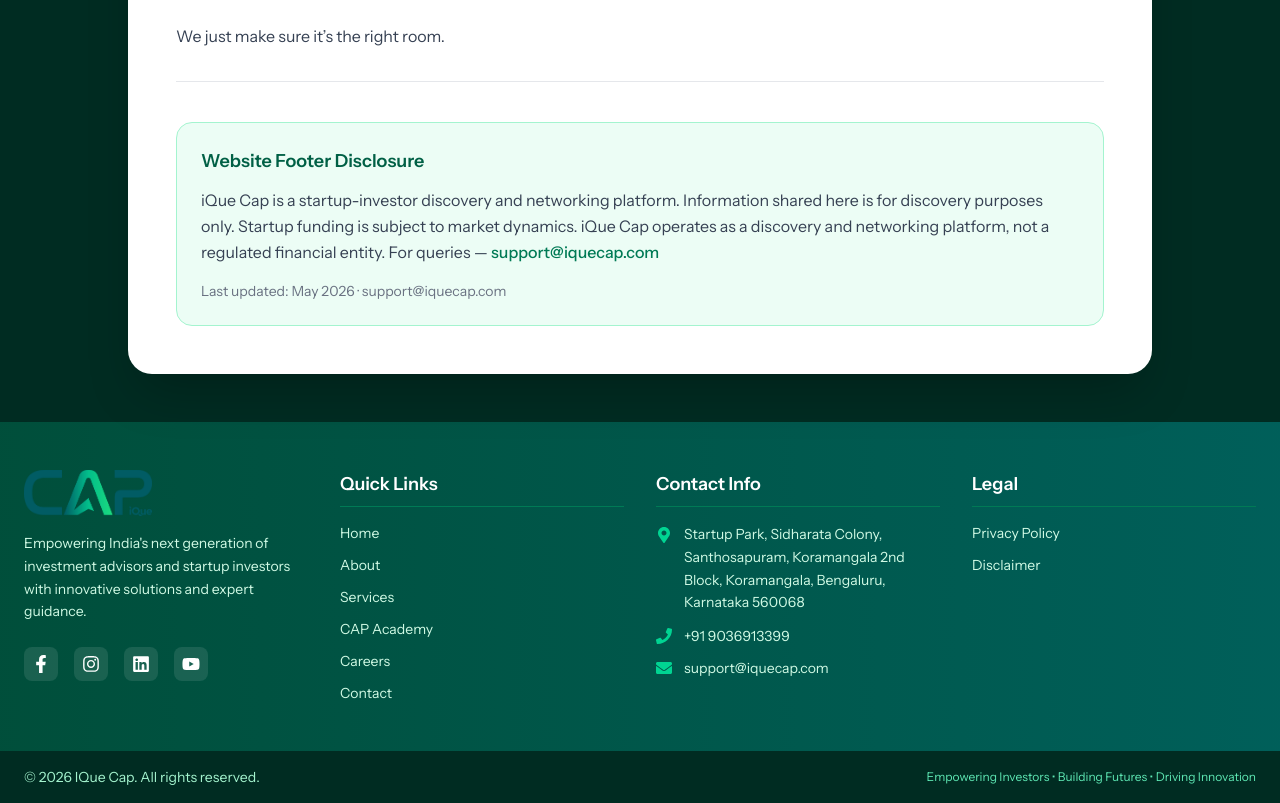
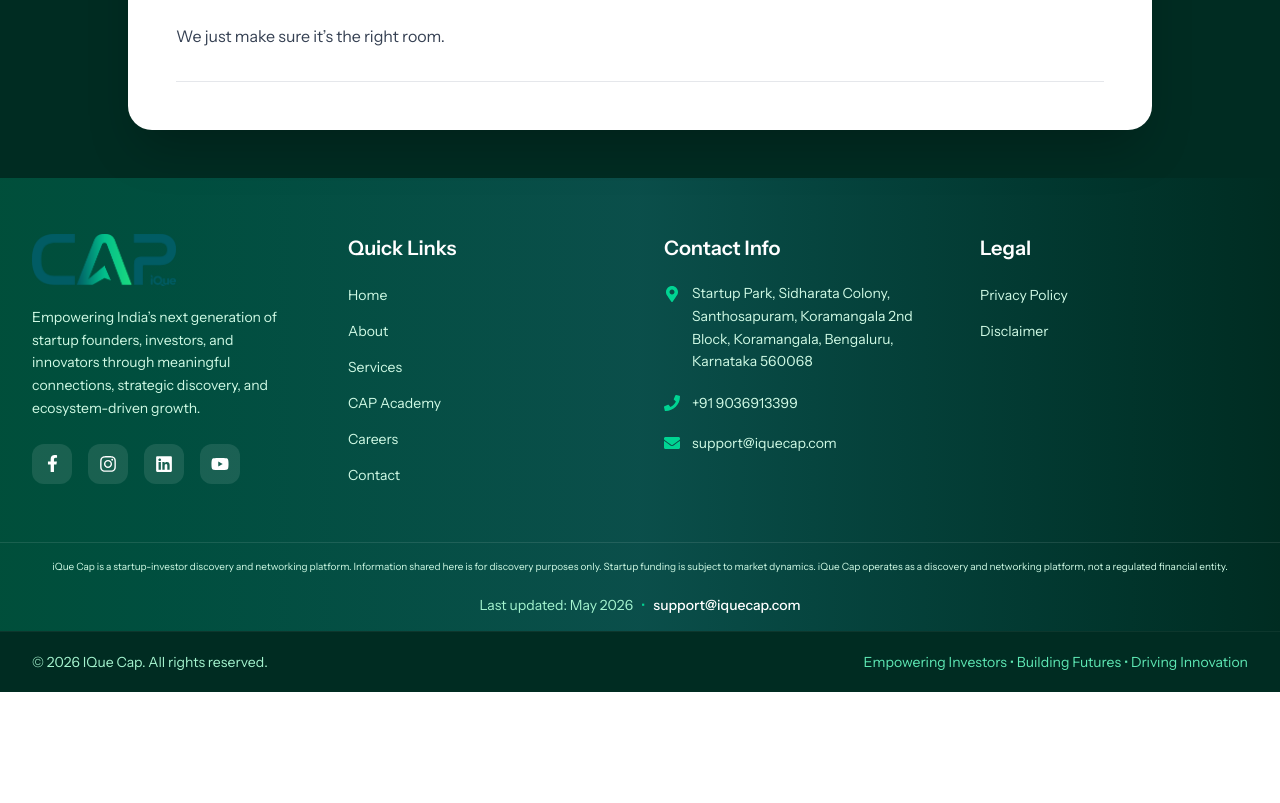
Before and after one commit to ASHIQANWARK/iquecap, a React (Vite) app: page /disclaimer in a window 1280 px wide. Shown: the part 1040-1843 px from the top of the page. After the commit the page ends 1732 px from the top, so only its background shows below. Built offline with nearby package versions, Linux system fonts and the light colour scheme.

Commit message:
initial commit

```diff
--- a/src/components/Footer.jsx
+++ b/src/components/Footer.jsx
@@ -1,4 +1,4 @@
-import React from 'react';
+import React from "react";
 import {
   FaFacebookF,
   FaInstagram,
@@ -6,13 +6,14 @@
   FaYoutube,
   FaMapMarkerAlt,
   FaPhone,
-  FaEnvelope
-} from 'react-icons/fa';
+  FaEnvelope,
+} from "react-icons/fa";
+
 import Logo from "../assets/images/iCAPL1.png";
-import { Link } from 'react-router-dom';
+import { Link } from "react-router-dom";
 
 const Footer = () => {
-  // Navigation links matching the navbar
+  // Navigation links
   const navLinks = [
     { name: "Home", path: "/" },
     { name: "About", path: "/about" },
@@ -23,70 +24,78 @@
   ];
 
   return (
-    <footer className="bg-gradient-to-r from-emerald-900 to-teal-800 text-white shadow-lg overflow-hidden">
-      <div className="max-w-7xl mx-auto px-4 md:px-6 py-12 grid grid-cols-1 md:grid-cols-4 gap-8">
+    <footer className="bg-gradient-to-r from-emerald-900 via-teal-900 to-emerald-950 text-white overflow-hidden">
 
-        {/* Column 1: Logo & Description */}
-        <div className="flex flex-col items-center md:items-start space-y-4">
+      {/* Main Footer */}
+      <div className="max-w-7xl mx-auto px-6 md:px-8 py-14">
+        <div className="grid grid-cols-1 sm:grid-cols-2 lg:grid-cols-4 gap-12">
+
+          {/* Column 1 */}
+          <div className="flex flex-col items-center lg:items-start text-center lg:text-left">
             <img
               src={Logo}
               alt="IQue Cap Logo"
-            className="w-32 h-auto object-contain"
+              className="w-36 h-auto object-contain mb-5"
             />
-          <p className="text-sm text-emerald-100 text-center md:text-left leading-relaxed">
-            Empowering India's next generation of investment advisors and startup investors with innovative solutions and expert guidance.
+
+            <p className="text-emerald-100 text-sm leading-relaxed max-w-sm">
+              Empowering India’s next generation of startup founders,
+              investors, and innovators through meaningful connections,
+              strategic discovery, and ecosystem-driven growth.
             </p>
 
-          {/* Social Media Icons */}
-          <div className="flex space-x-4 pt-2">
+            {/* Social Icons */}
+            <div className="flex items-center gap-4 mt-6">
               <a
                 href="https://www.facebook.com/profile.php?id=61576184956695"
                 target="_blank"
                 rel="noopener noreferrer"
-              className="bg-white/10 p-2 rounded-lg hover:bg-emerald-600 transition-all duration-300 hover:scale-110"
+                className="w-10 h-10 rounded-xl bg-white/10 flex items-center justify-center hover:bg-emerald-600 transition duration-300 hover:scale-110"
               >
-              <FaFacebookF size={18} className="text-white" />
+                <FaFacebookF size={17} />
               </a>
 
               <a
                 href="https://www.instagram.com/ique.cap?igsh=b212OWl4eTZvMWt1"
                 target="_blank"
                 rel="noopener noreferrer"
-              className="bg-white/10 p-2 rounded-lg hover:bg-emerald-600 transition-all duration-300 hover:scale-110"
+                className="w-10 h-10 rounded-xl bg-white/10 flex items-center justify-center hover:bg-pink-600 transition duration-300 hover:scale-110"
               >
-              <FaInstagram size={18} className="text-white" />
+                <FaInstagram size={18} />
               </a>
 
               <a
                 href="https://www.linkedin.com/company/ique-cap/"
                 target="_blank"
                 rel="noopener noreferrer"
-              className="bg-white/10 p-2 rounded-lg hover:bg-emerald-600 transition-all duration-300 hover:scale-110"
+                className="w-10 h-10 rounded-xl bg-white/10 flex items-center justify-center hover:bg-blue-600 transition duration-300 hover:scale-110"
               >
-              <FaLinkedin size={18} className="text-white" />
+                <FaLinkedin size={18} />
               </a>
 
-            {/* YouTube Link Added */}
               <a
                 href="https://www.youtube.com/@IQUECAP-o3n"
                 target="_blank"
                 rel="noopener noreferrer"
-              className="bg-white/10 p-2 rounded-lg hover:bg-red-600 transition-all duration-300 hover:scale-110"
+                className="w-10 h-10 rounded-xl bg-white/10 flex items-center justify-center hover:bg-red-600 transition duration-300 hover:scale-110"
               >
-              <FaYoutube size={18} className="text-white" />
+                <FaYoutube size={18} />
               </a>
             </div>
           </div>
 
-        {/* Column 2: Quick Links */}
-        <div className="text-center md:text-left space-y-4">
-          <h3 className="text-lg font-semibold border-b border-emerald-700 pb-2">Quick Links</h3>
-          <ul className="space-y-3 text-sm">
+          {/* Column 2 */}
+          <div className="text-center lg:text-left">
+            <h3 className="text-xl font-semibold mb-5 text-white">
+              Quick Links
+            </h3>
+
+            <ul className="space-y-3">
               {navLinks.map((link, index) => (
                 <li key={index}>
                   <Link
                     to={link.path}
-                  className="text-emerald-100 hover:text-white transition-all duration-300 hover:translate-x-1 inline-block"
+                    className="text-emerald-100 hover:text-white transition duration-300 text-sm hover:translate-x-1 inline-block"
                   >
                     {link.name}
                   </Link>
@@ -95,24 +104,34 @@
             </ul>
           </div>
 
-        {/* Column 3: Contact Info */}
-        <div className="text-center md:text-left space-y-4">
-          <h3 className="text-lg font-semibold border-b border-emerald-700 pb-2">Contact Info</h3>
-          <div className="space-y-3">
-            <div className="flex items-start space-x-3">
-              <FaMapMarkerAlt className="mt-1 text-emerald-400 flex-shrink-0" />
+          {/* Column 3 */}
+          <div className="text-center lg:text-left">
+            <h3 className="text-xl font-semibold mb-5 text-white">
+              Contact Info
+            </h3>
+
+            <div className="space-y-5">
+
+              {/* Address */}
+              <div className="flex items-start gap-3 justify-center lg:justify-start">
+                <FaMapMarkerAlt className="text-emerald-400 mt-1 flex-shrink-0" />
+
                 <a
-                href="https://www.google.com/maps/embed?pb=!1m18!1m12!1m3!1d3888.7832!2d77.6246!3d12.9356!2m3!1f0!2f0!3f0!3m2!1i1024!2i768!4f13.1!3m3!1m2!1s0x3bae150058b75f01%3A0xd3b7950ec31e6322!2sStartup%20park!5e0!3m2!1sen!2sin!4v1719724986017!5m2!1sen!2sin"
+                  href="https://maps.google.com"
                   target="_blank"
                   rel="noopener noreferrer"
-                className="text-emerald-100 hover:text-white transition text-sm leading-relaxed text-left"
+                  className="text-emerald-100 hover:text-white transition text-sm leading-relaxed max-w-xs"
                 >
-                Startup Park, Sidharata Colony, Santhosapuram, Koramangala 2nd Block, Koramangala, Bengaluru, Karnataka 560068
+                  Startup Park, Sidharata Colony, Santhosapuram,
+                  Koramangala 2nd Block, Koramangala,
+                  Bengaluru, Karnataka 560068
                 </a>
               </div>
 
-            <div className="flex items-center space-x-3">
+              {/* Phone */}
+              <div className="flex items-center gap-3 justify-center lg:justify-start">
                 <FaPhone className="text-emerald-400" />
+
                 <a
                   href="tel:+919036913399"
                   className="text-emerald-100 hover:text-white transition text-sm"
@@ -121,8 +140,10 @@
                 </a>
               </div>
 
-            <div className="flex items-center space-x-3">
+              {/* Email */}
+              <div className="flex items-center gap-3 justify-center lg:justify-start">
                 <FaEnvelope className="text-emerald-400" />
+
                 <a
                   href="mailto:support@iquecap.com"
                   className="text-emerald-100 hover:text-white transition text-sm"
@@ -133,33 +154,80 @@
             </div>
           </div>
 
-        {/* Column 4: Legal & Additional Links */}
-        <div className="text-center md:text-left space-y-4">
-          <h3 className="text-lg font-semibold border-b border-emerald-700 pb-2">Legal</h3>
-          <ul className="space-y-3 text-sm">
+          {/* Column 4 */}
+          <div className="text-center lg:text-left">
+            <h3 className="text-xl font-semibold mb-5 text-white">
+              Legal
+            </h3>
+
+            <ul className="space-y-3">
               <li>
-              <Link to="/privacypolicy" className="text-emerald-100 hover:text-white transition-all duration-300">
+                <Link
+                  to="/privacypolicy"
+                  className="text-emerald-100 hover:text-white transition duration-300 text-sm"
+                >
                   Privacy Policy
                 </Link>
               </li>
+
               <li>
-              <Link to="/disclaimer" className="text-emerald-100 hover:text-white transition-all duration-300">
+                <Link
+                  to="/disclaimer"
+                  className="text-emerald-100 hover:text-white transition duration-300 text-sm"
+                >
                   Disclaimer
                 </Link>
               </li>
-
             </ul>
           </div>
         </div>
+      </div>
 
-      {/* Bottom Section */}
-      <div className="bg-emerald-950 py-4">
-        <div className="max-w-7xl mx-auto px-4 md:px-6">
-          <div className="flex flex-col md:flex-row justify-between items-center space-y-2 md:space-y-0">
+      {/* Platform Disclosure */}
+      <div className="border-t border-white/10">
+        <div className="max-w-7xl mx-auto px-4 md:px-4 py-4">
+
+          <div>
+
+            <p className="text-emerald-100 leading-relaxed text-center text-sm md:text-[10px] max-w-9xl mx-auto">
+              iQue Cap is a startup-investor discovery and networking platform.
+              Information shared here is for discovery purposes only. Startup
+              funding is subject to market dynamics. iQue Cap operates as a
+              discovery and networking platform, not a regulated financial
+              entity.
+            </p>
+
+            <div className="mt-5 flex flex-col md:flex-row items-center justify-center gap-2 text-sm">
+              <span className="text-emerald-200">
+                Last updated: May 2026
+              </span>
+
+              <span className="hidden md:block text-emerald-400">
+                •
+              </span>
+
+              <a
+                href="mailto:support@iquecap.com"
+                className="text-white hover:text-emerald-300 transition font-medium"
+              >
+                support@iquecap.com
+              </a>
+            </div>
+          </div>
+        </div>
+      </div>
+
+      {/* Bottom Footer */}
+      <div className="bg-emerald-950 border-t border-white/5">
+        <div className="max-w-7xl mx-auto px-6 md:px-8 py-5">
+
+          <div className="flex flex-col md:flex-row items-center justify-between gap-3 text-center md:text-left">
+
             <p className="text-emerald-200 text-sm">
-              &copy; {new Date().getFullYear()} IQue Cap. All rights reserved.
+              © {new Date().getFullYear()} IQue Cap. All rights reserved.
             </p>
-            <p className="text-emerald-300 text-xs">
+
+            <p className="text-emerald-300 text-xs md:text-sm">
               Empowering Investors • Building Futures • Driving Innovation
             </p>
           </div>
--- a/src/pages/Disclaimer.jsx
+++ b/src/pages/Disclaimer.jsx
@@ -54,35 +54,7 @@
           ))}
         </div>
 
-        {/* Footer Note */}
-        <motion.div
-          className="mt-10 bg-emerald-50 border border-emerald-200 rounded-2xl p-6"
-          initial={{ opacity: 0, scale: 0.96 }}
-          animate={{ opacity: 1, scale: 1 }}
-          transition={{ duration: 0.5 }}
-        >
-          <h3 className="text-lg font-semibold text-emerald-800 mb-3">
-            Website Footer Disclosure
-          </h3>
 
-          <p className="text-gray-700 leading-relaxed">
-            iQue Cap is a startup-investor discovery and networking platform.
-            Information shared here is for discovery purposes only. Startup
-            funding is subject to market dynamics. iQue Cap operates as a
-            discovery and networking platform, not a regulated financial entity.
-            For queries —{" "}
-            <a
-              href="mailto:support@iquecap.com"
-              className="text-emerald-700 font-medium hover:underline"
-            >
-              support@iquecap.com
-            </a>
-          </p>
-
-          <p className="mt-4 text-sm text-gray-500">
-            Last updated: May 2026 · support@iquecap.com
-          </p>
-        </motion.div>
       </motion.div>
     </div>
   );
--- a/src/pages/Privacypolicy.jsx
+++ b/src/pages/Privacypolicy.jsx
@@ -51,25 +51,6 @@
             </motion.div>
           ))}
         </div>
-
-        {/* Consent Section */}
-        <motion.div
-          className="mt-10 bg-emerald-50 border border-emerald-200 rounded-2xl p-5"
-          initial={{ opacity: 0, scale: 0.96 }}
-          animate={{ opacity: 1, scale: 1 }}
-          transition={{ duration: 0.5 }}
-        >
-          <h3 className="text-lg font-semibold text-emerald-800 mb-2">
-            Consent Notice for Enquiry Forms
-          </h3>
-
-          <p className="text-gray-700 leading-relaxed">
-            “I agree to be contacted by Ique Cap regarding my enquiry and
-            consent to the collection and use of my information as per the
-            Privacy Policy.”
-          </p>
-        </motion.div>
-
         {/* Contact */}
         <motion.div
           className="mt-10 text-center"
```
Also changed, not shown: src/pages/Contact.jsx (+241 -107 lines). Lines whose indentation alone changed are shown as unchanged.
